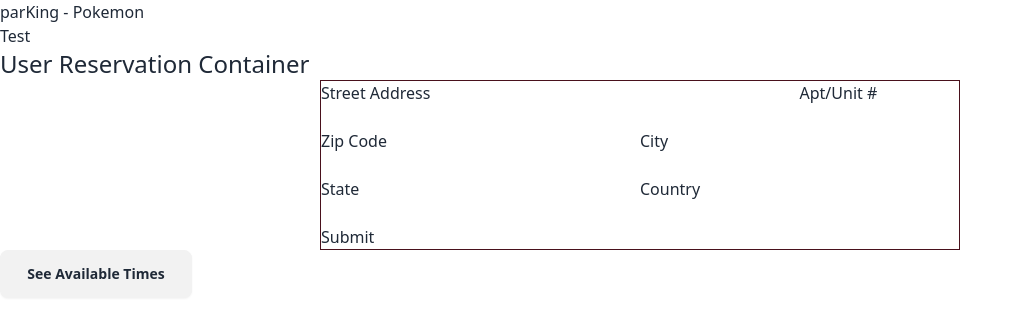
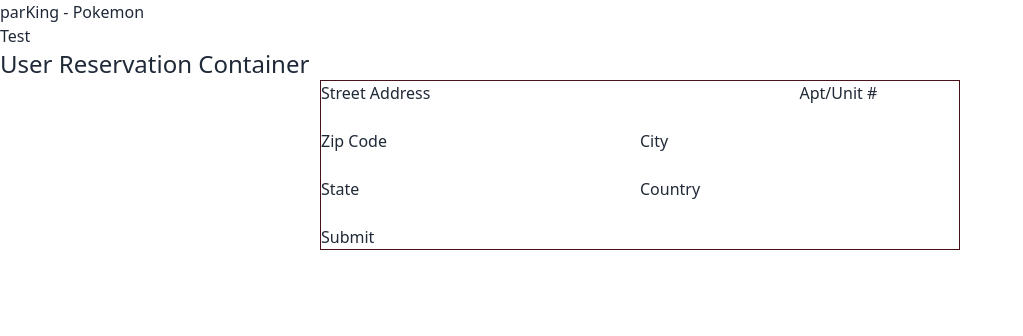
Before and after one commit to pokemon-parKing/parKing-client, a React (Vite) app: page / in a window 1280 px wide. Shown: the top 336 px of the page, without its empty margins (0-1023 px from the left). Built offline with nearby package versions, Linux system fonts and the light colour scheme.

Commit message:
Removing some items for app.jsx

```diff
--- a/src/App.jsx
+++ b/src/App.jsx
@@ -1,8 +1,5 @@
 import UserReservation from "./containers/UserReservation.jsx";
 // import { Link } from 'react-router-dom';
-import TimeSlotList from './components/user-reservation/TimeSlotList';
-
-const list = {"6":2, "12": 50}
 
 function App() {
   return (
@@ -11,7 +8,6 @@ function App() {
       parKing - Pokemon
       <div className="flex flex-col md:flex-row ">Test</div>
       <UserReservation />
-      <TimeSlotList list={list} total={50} hoursOfOperation={'1-16'} />
     </>
   );
 }
```
